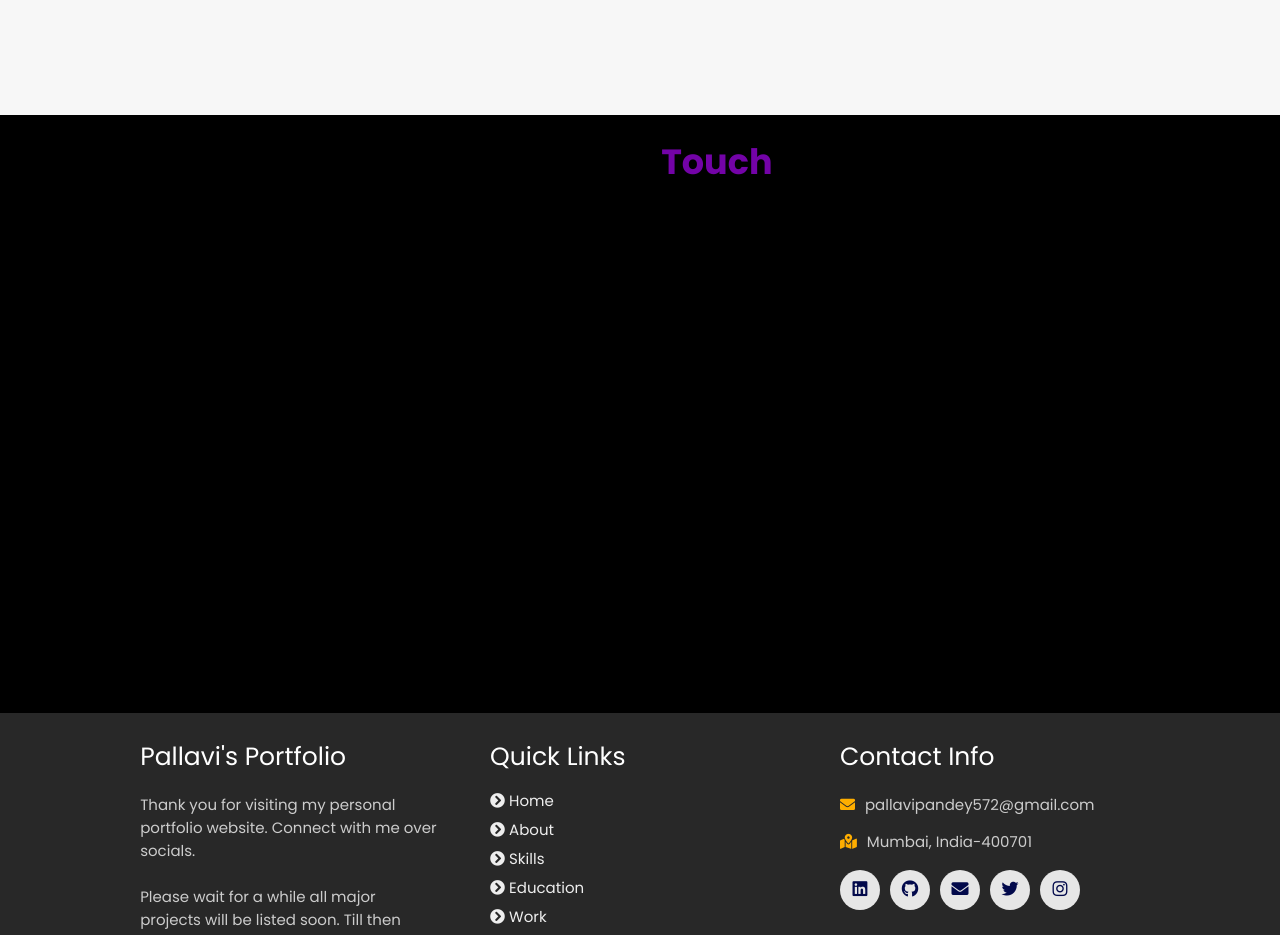
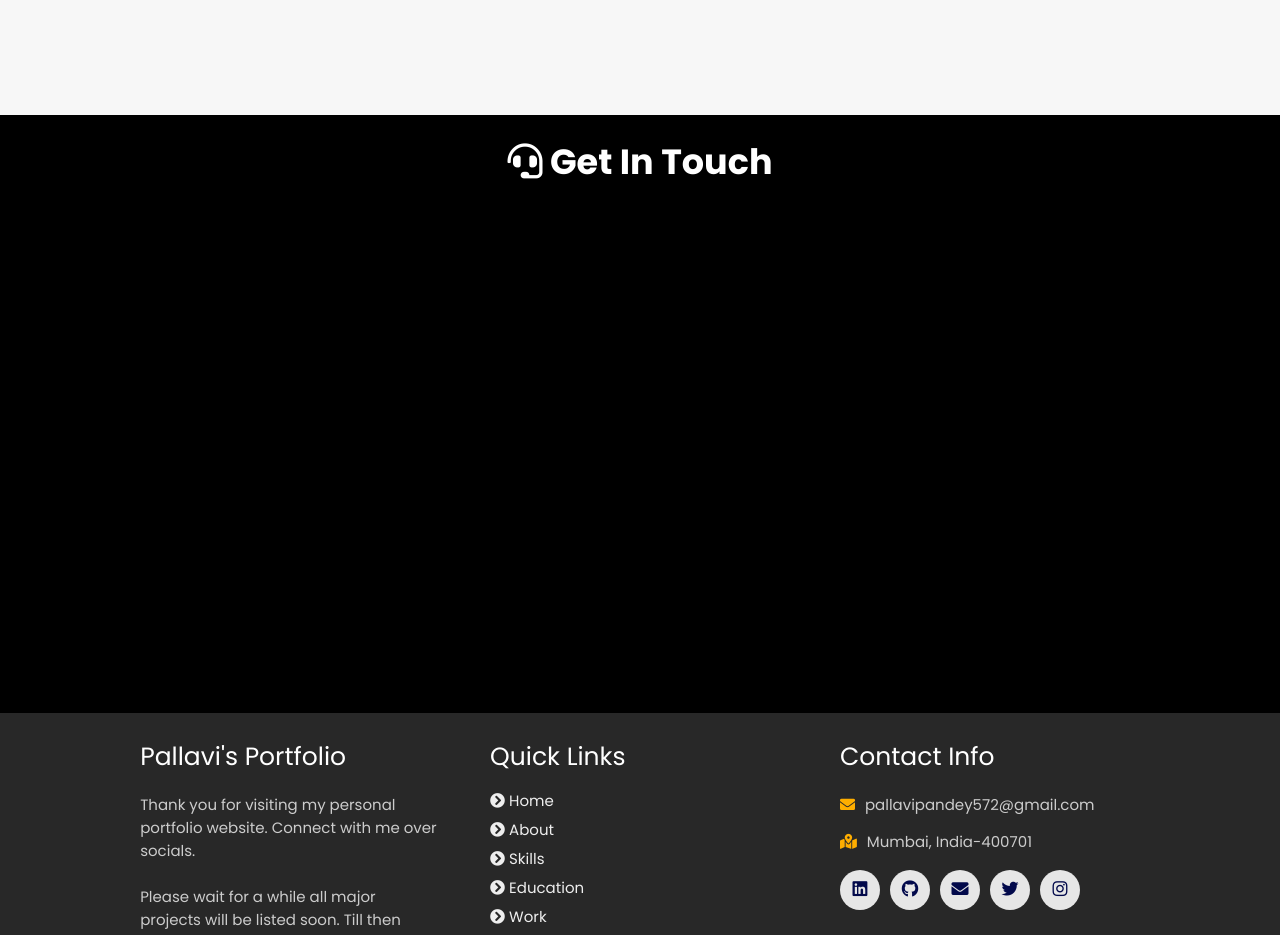
Before and after one commit to Pallavi679/Pallavi679.github.io, a plain HTML site: page index.html in a window 1280 px wide. Shown: the part 4560-5495 px from the top of the page. Drawn offline with nearby package versions, Linux system fonts and the light colour scheme; animation ran at ten frames a second.

Commit message:
contact us changed

```diff
--- a/assests/css/style.css
+++ b/assests/css/style.css
@@ -76,6 +76,12 @@ section{
 .heading{
   font-size: 3.5rem;
   color: rgb(0, 0, 0);
+  font-weight: 800;
+  text-align: center;
+}
+.headingcontact{
+  font-size: 3.5rem;
+  color: rgb(255, 255, 255);
   font-weight: 800;
   text-align: center;
 }
--- a/index.html
+++ b/index.html
@@ -450,7 +450,7 @@
 <!-- contact section starts -->
 <section class="contact" id="contact">
 
-  <h2 class="heading"><i class="fas fa-headset"></i> Get in <span>Touch</span></h2>
+  <h2 class="headingcontact"><i class="fas fa-headset"></i> Get in <span>Touch</span></h2>
 
   <div class="container">
     <div class="content">
```
